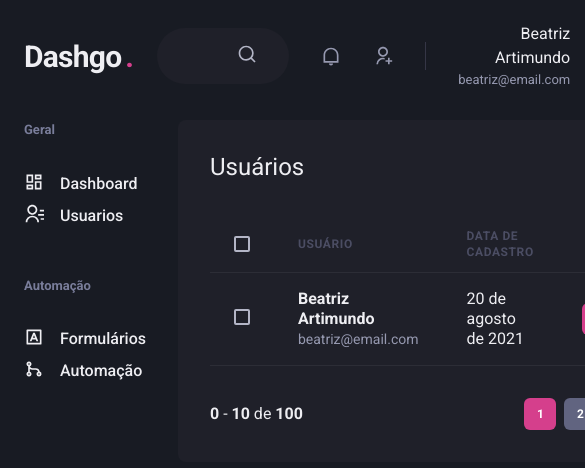
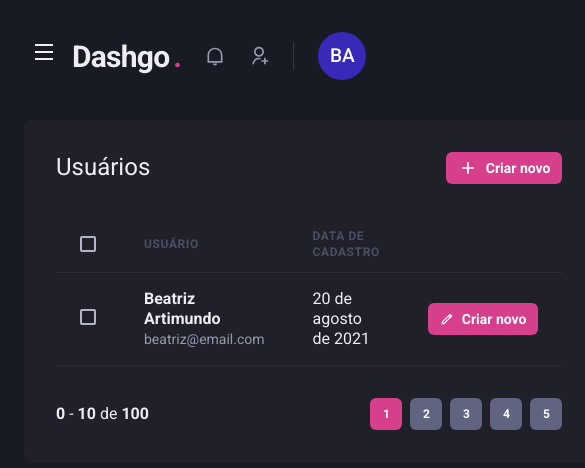
Before and after one commit to beatrizartimundo/dashgo, a Next.js app: page /users in a window 390 px wide. Shown: the top 468 px of the page, 585 px wide, since content can reach past the window. Built offline with nearby package versions, Linux system fonts and the light colour scheme.

Commit message:
add resposive header,sidebar and dash

```diff
--- a/src/components/Header/NotificationsNav.tsx
+++ b/src/components/Header/NotificationsNav.tsx
@@ -1,12 +1,14 @@
 import {HStack, Icon} from '@chakra-ui/react'
 import { RiNotificationLine, RiUserAddLine } from 'react-icons/ri'
+
+
 
 export function NotificationsNav() {
     return (
         <HStack
-            spacing="8"
-            mx="8"
-            pr="8"
+            spacing={["6","8"]}
+            mx={["6","8"]}
+            pr={["6","8"]}
             py="1"
             color="gray.300"
             borderRightWidth={1}
--- a/src/components/Header/Profile.tsx
+++ b/src/components/Header/Profile.tsx
@@ -1,9 +1,12 @@
-import {Flex, Box, Text, Avatar} from '@chakra-ui/react'
-
-export function Profile() {
-    return(
+import { Flex, Box, Text, Avatar } from '@chakra-ui/react'
+interface ProfileProps {
+    showProfileData?: boolean;
+}
+export function Profile({ showProfileData = true }: ProfileProps) {
+    return (
         <Flex align="center">
-        <Box mr="4" textAlign="right">
+            {showProfileData &&
+                (<Box mr="4" textAlign="right">
                     <Text>Beatriz Artimundo</Text>
                     <Text
                         color="gray.300"
@@ -11,7 +14,8 @@
                     >
                         beatriz@email.com
                     </Text>
-        </Box>
+                </Box>)
+            }
             <Avatar size="md" name="Beatriz Artimundo" src="" />
         </Flex>
     )
--- a/src/components/Header/index.tsx
+++ b/src/components/Header/index.tsx
@@ -1,10 +1,17 @@
-import { Flex } from '@chakra-ui/react';
+import { Flex, IconButton, useBreakpointValue,Icon } from '@chakra-ui/react';
+import { RiMenuLine } from 'react-icons/ri';
+import { useSidebarDrawer } from '../../context/SidebarDrawerContext';
 import { Logo } from './Logo';
 import { NotificationsNav } from './NotificationsNav';
 import { Profile } from './Profile';
 import { Search } from './Search';
 
 export function Header() {
+    const { onOpen } = useSidebarDrawer();
+    const isWideVersion = useBreakpointValue({
+        base:false,
+        lg:true,
+    })
     return (
         <Flex
             as="header"
@@ -16,15 +23,24 @@
             px="6"
             align="center"
         >
+            { !isWideVersion && (
+                <IconButton
+                    aria-label="Open navigation"
+                    icon={<Icon as={RiMenuLine}/>}
+                    fontSize="24"
+                    variant="unstyled"
+                    onClick={onOpen}
+                    mr="2"
+                    />
+            )
+
+            }
             <Logo/>
-           <Search/>
-            <Flex
-                align="center"
-                ml="auto"
-            >
-             <NotificationsNav/>
+            {isWideVersion && <Search/>}
 
-               <Profile/>
+           <Flex align="center" ml="auto">
+             <NotificationsNav  />
+               <Profile showProfileData = {isWideVersion} />
             </Flex>
         </Flex>
     )
--- /dev/null
+++ b/src/components/Sidebar/SidebarNav.tsx
@@ -0,0 +1,20 @@
+import { Stack } from "@chakra-ui/react"
+import { NavSection } from "./NavSection"
+import { NavLink } from "./NavLink"
+import { RiContactsLine, RiDashboardLine, RiGitMergeLine, RiInputMethodLine } from "react-icons/ri"
+
+export function SidebarNav(){
+    return(
+        <Stack spacing="12" align="flex-start">
+                <NavSection title="Geral">
+                    <NavLink icon={RiDashboardLine}>Dashboard</NavLink>
+                    <NavLink icon={RiContactsLine}>Usuarios</NavLink>
+                </NavSection>
+                <NavSection title="Automação">
+                    <NavLink icon={RiInputMethodLine}>Formulários</NavLink>
+                    <NavLink icon={RiGitMergeLine}>Automação</NavLink>
+                </NavSection>
+
+            </Stack>
+    )
+}
--- a/src/components/Sidebar/index.tsx
+++ b/src/components/Sidebar/index.tsx
@@ -1,22 +1,32 @@
-import { Box, Stack, Text, Link, Icon } from '@chakra-ui/react';
-import { RiContactsLine, RiDashboardLine, RiGitMergeLine, RiInputMethodLine } from 'react-icons/ri';
-import { NavLink } from './NavLink';
-import { NavSection } from './NavSection';
+import { Box, useBreakpointValue, Drawer, DrawerOverlay, DrawerContent, DrawerCloseButton, DrawerHeader, DrawerBody } from '@chakra-ui/react';
+import { useSidebarDrawer } from '../../context/SidebarDrawerContext';
+import { SidebarNav } from './SidebarNav';
 
 export function Sidebar() {
+    const { isOpen, onClose } = useSidebarDrawer();
+    const isDrawerSidebar = useBreakpointValue({
+        base:true,
+        lg:false,
+    })
+
+    if(isDrawerSidebar) {
+        return (
+        <Drawer isOpen={isOpen} placement="left" onClose={onClose}>
+            <DrawerOverlay>
+                <DrawerContent bg="gray.800" p="4">
+                    <DrawerCloseButton mt="6"/>
+                    <DrawerHeader>Navegação</DrawerHeader>
+                    <DrawerBody>
+                        <SidebarNav/>
+                    </DrawerBody>
+                </DrawerContent>
+            </DrawerOverlay>
+        </Drawer>
+        )
+    }
     return (
         <Box as="aside" w="64" mr="8">
-            <Stack spacing="12" align="flex-start">
-                <NavSection title="Geral">
-                    <NavLink icon={RiDashboardLine}>Dashboard</NavLink>
-                    <NavLink icon={RiContactsLine}>Usuarios</NavLink>
-                </NavSection>
-                <NavSection title="Automação">
-                    <NavLink icon={RiInputMethodLine}>Formulários</NavLink>
-                    <NavLink icon={RiGitMergeLine}>Automação</NavLink>
-                </NavSection>
-
-            </Stack>
+            <SidebarNav />
         </Box>
     )
 }
--- /dev/null
+++ b/src/context/SidebarDrawerContext.tsx
@@ -0,0 +1,32 @@
+import { useDisclosure, UseDisclosureReturn } from "@chakra-ui/react";
+import { useRouter } from "next/dist/client/router";
+import { useContext, useEffect } from "react";
+import { createContext , ReactNode } from "react";
+
+interface SidebarDrawerContextProps {
+    children: ReactNode
+}
+
+type SidebarDrawerContextData = UseDisclosureReturn;
+
+const SidebarDrawerContext = createContext({} as SidebarDrawerContextData);
+
+
+
+export function SidebarDrawerProvider({children}:SidebarDrawerContextProps) {
+    const disclosure = useDisclosure();
+    const router = useRouter();
+
+    useEffect(() => {
+        disclosure.onClose()
+    // eslint-disable-next-line react-hooks/exhaustive-deps
+    },[router.asPath])
+
+    return(
+        <SidebarDrawerContext.Provider value={disclosure}>
+            {children}
+        </SidebarDrawerContext.Provider>
+    )
+}
+
+export const useSidebarDrawer = () => useContext(SidebarDrawerContext)
--- a/src/pages/_app.tsx
+++ b/src/pages/_app.tsx
@@ -1,11 +1,15 @@
 import { AppProps } from 'next/app';
 import { ChakraProvider } from '@chakra-ui/react';
 import { theme } from '../styles/theme';
+import { SidebarDrawerProvider } from '../context/SidebarDrawerContext';
 
 function MyApp({ Component, pageProps }: AppProps) {
   return (
   <ChakraProvider theme={theme}>
+    <SidebarDrawerProvider>
+
     <Component {...pageProps} />
+    </SidebarDrawerProvider>
   </ChakraProvider>
   )
 }
```
Also changed, not shown: src/pages/dashboard.tsx (+10 -2 lines). Lines whose indentation alone changed are shown as unchanged.
